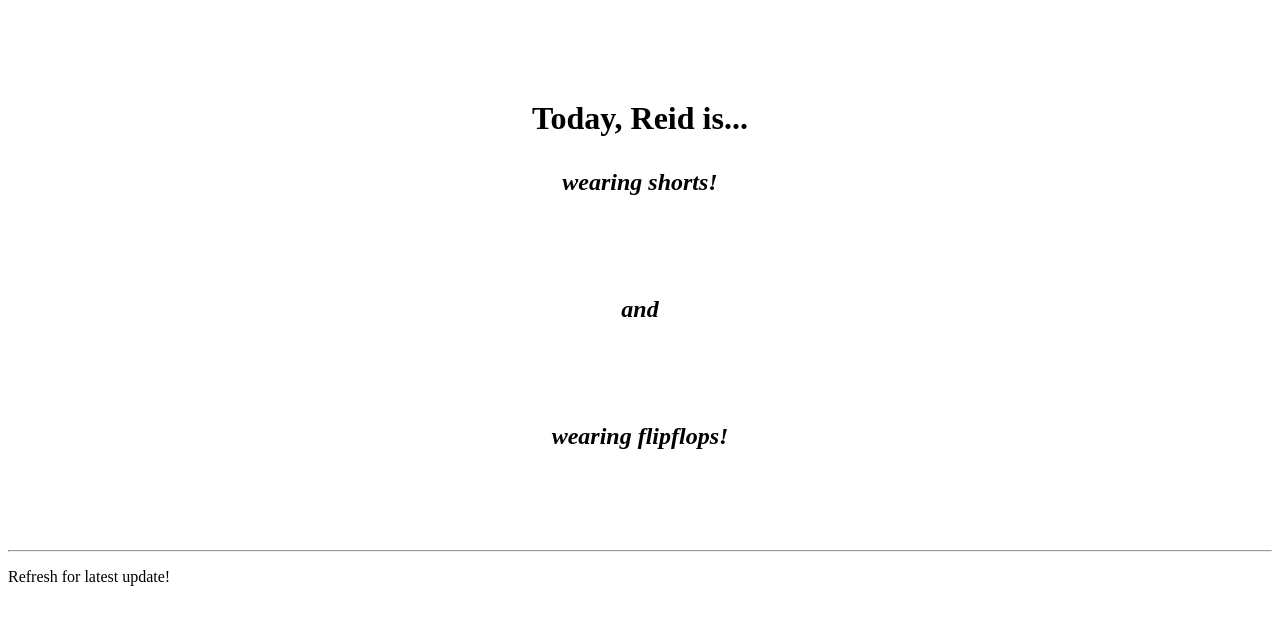
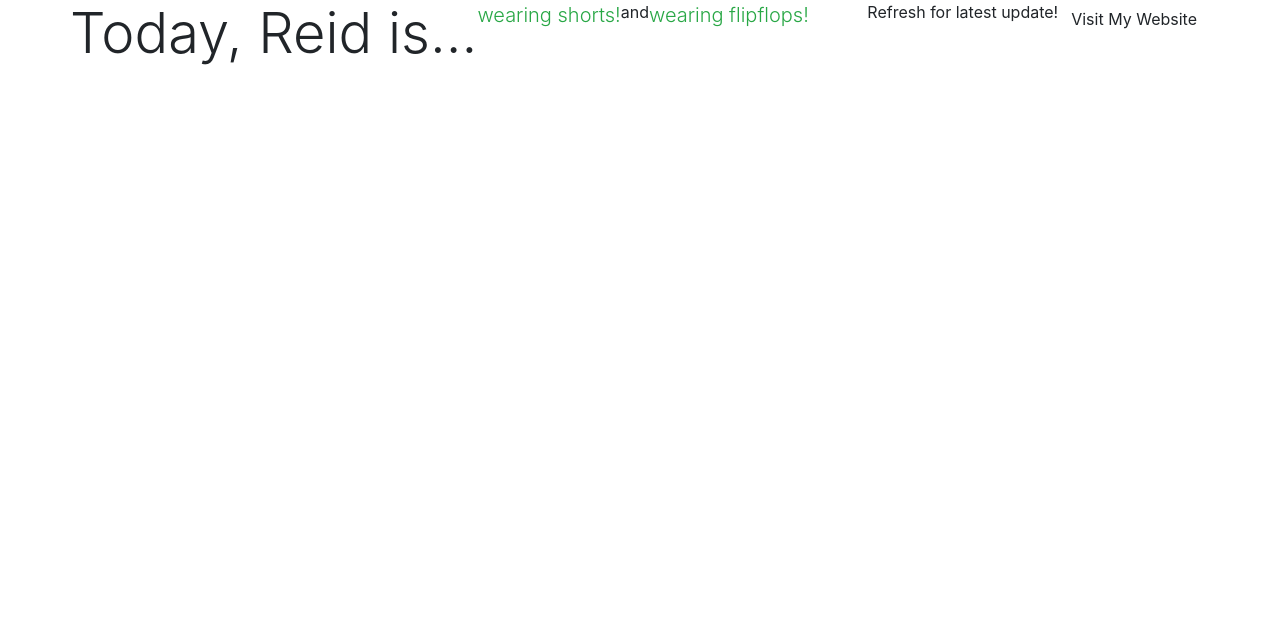
Before and after one commit to scrow/barden, a PHP site: page / in a window 1280 px wide. Shown: the top 625 px of the page. Run offline with PHP 8.4, Linux system fonts and the light colour scheme; some libraries are stand-ins or nearby versions.

Commit message:
changed styling to match reidbarden.com and updated gitignore

```diff
--- a/index.php
+++ b/index.php
@@ -1,51 +1,38 @@
 <html>
 	<head>
 		<title>Reid Barden Pant/Shoe Status</title>
-		<style>
-			p {
-				font-family: serif
-			}
-
-			p.heading {
-				font-size: 32px;
-				font-weight: bold;
-				text-align: center;
-				margin-top: 100px
-			}
-
-			p.status {
-				font-size: 24px;
-				font-weight: bold;
-				text-align: center;
-				font-style: italic;
-				margin-bottom: 100px
-			}
-
-		</style>
+		<link rel="stylesheet" href="https://maxcdn.bootstrapcdn.com/bootstrap/4.0.0-alpha.2/css/bootstrap.min.css" integrity="sha384-y3tfxAZXuh4HwSYylfB+J125MxIs6mR5FOHamPBG064zB+AFeWH94NdvaCBm8qnd" crossorigin="anonymous">
 	</head>
 	<body>
-		<p class="heading"/>Today, Reid is...</p>
+		<div class="container">
+			<div class="row text-xs-center">
+				<h1 class="display-4">Today, Reid is...</h1>
 
 				<?php
 					if(file_exists('pants.flg')) {
-				echo('<p class="status">wearing pants!</p>');
+						echo('<p class="lead text-danger"> wearing pants! </p>');
 					} else {
-				echo('<p class="status">wearing shorts!</p>');
+						echo('<p class="lead text-success"> wearing shorts! </p>');
 					};
+				?>
 
-			echo '<p class="status"> and </p>';
+					<p> and </p>
 
+				<?php
 					if(file_exists('shoes.flg')) {
-				echo('<p class="status">wearing
-shoes!</p>');
+						echo('<p class="lead text-danger"> wearing shoes! </p>');
 					} else {
-			        echo('<p class="status">wearing
-flipflops!</p>');
+					        echo('<p class="lead text-success"> wearing flipflops! </p>');
 					};
 				?>
 
 				<hr/>
 
 				<p>Refresh for latest update!</p>
+
+				<a class="btn btn-success-outline" href="http://reidbarden.com"> Visit My Website </a>
+
+			</div>
+		</div>
 	</body>
 </html>
```
Also changed, not shown: 1 other file. Lines whose indentation alone changed are shown as unchanged.
